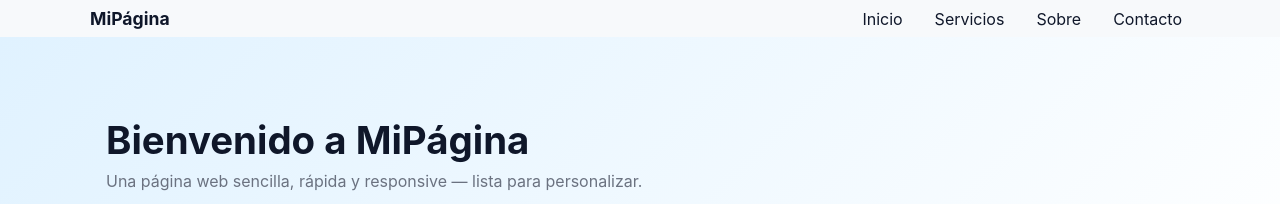
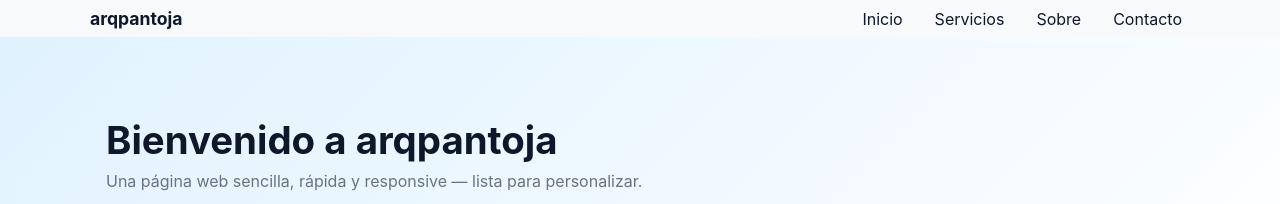
Before and after one commit to invercadca-oss/mi-pagina, a plain HTML site: page index.html in a window 1280 px wide. Shown: the top 204 px of the page. Drawn offline with Linux system fonts and the light colour scheme.

Commit message:
Renombrar sitio a arqpantoja: actualizar título, logo y README

```diff
--- a/index.html
+++ b/index.html
@@ -3,13 +3,13 @@
 <head>
   <meta charset="utf-8" />
   <meta name="viewport" content="width=device-width,initial-scale=1" />
-  <title>Mi página web</title>
+  <title>arqpantoja</title>
   <link rel="stylesheet" href="styles.css" />
 </head>
 <body>
   <header class="site-header">
     <div class="container header-inner">
-      <a class="logo" href="#">MiPágina</a>
+      <a class="logo" href="#">arqpantoja</a>
       <button id="menuToggle" class="menu-toggle" aria-expanded="false" aria-controls="nav">☰</button>
       <nav id="nav" class="site-nav" aria-label="Navegación principal">
         <ul>
@@ -25,7 +25,7 @@
   <main>
     <section id="inicio" class="hero">
       <div class="container hero-inner">
-        <h1>Bienvenido a MiPágina</h1>
+        <h1>Bienvenido a arqpantoja</h1>
         <p>Una página web sencilla, rápida y responsive — lista para personalizar.</p>
         <a class="btn primary" href="#contacto">Contáctanos</a>
       </div>
@@ -77,7 +77,7 @@
 
   <footer class="site-footer">
     <div class="container">
-      <p>© <span id="year"></span> MiPágina. Todos los derechos reservados.</p>
+      <p>© <span id="year"></span> arqpantoja. Todos los derechos reservados.</p>
     </div>
   </footer>
 
```
Also changed, not shown: 1 other file.
